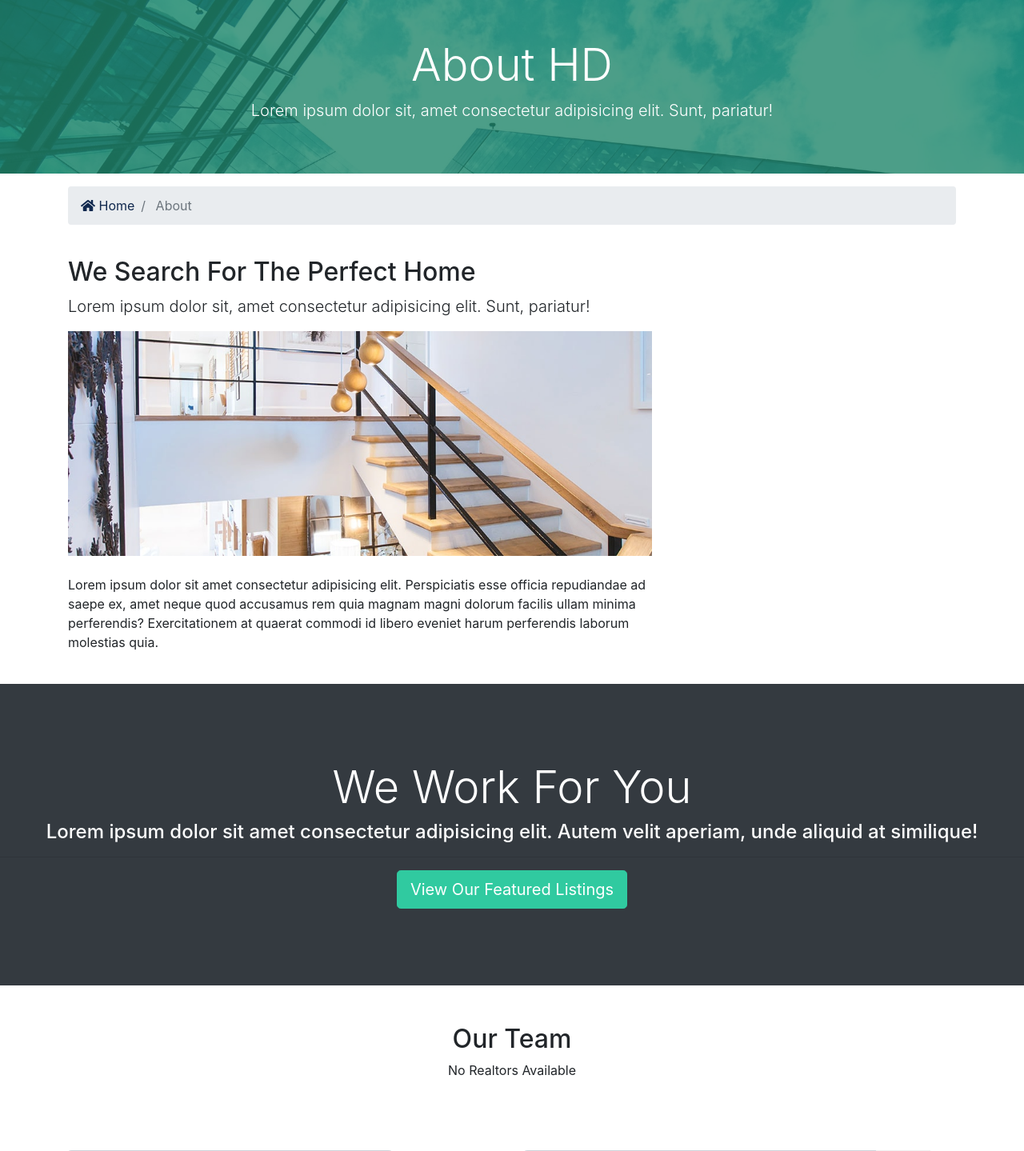
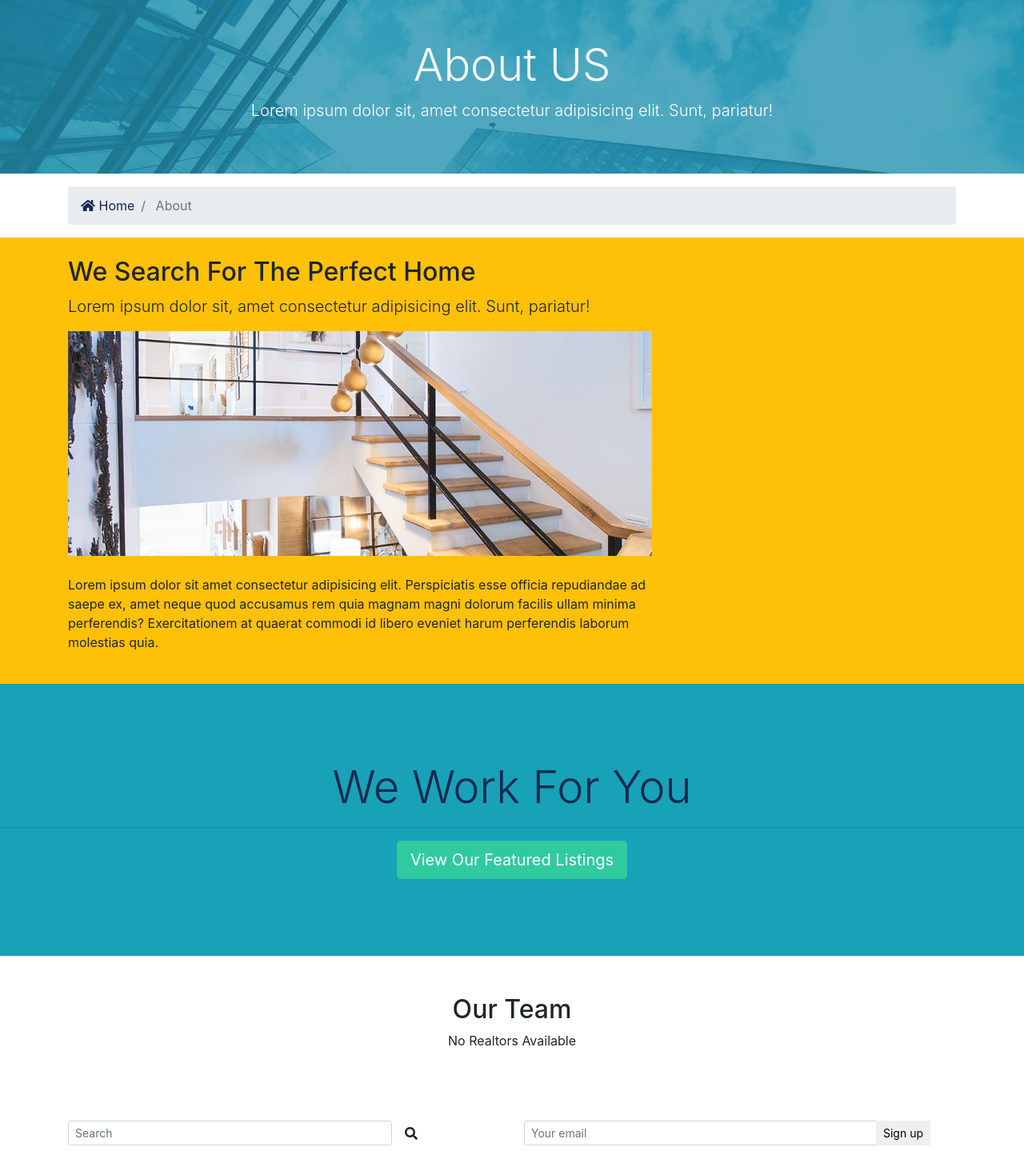
Before and after one commit to Beater1804/salehome, a Django app: page /about in a window 1280 px wide. Shown: the part 72-1511 px from the top of the page at 80% size. Run offline with Django 3.2, Linux system fonts and the light colour scheme; data that the repository does not hold is empty; some libraries are stand-ins or nearby versions.

Commit message:
Chuong sua FE

```diff
--- a/salehome/settings.py
+++ b/salehome/settings.py
@@ -96,7 +96,7 @@ DATABASES = {
         'ENGINE': 'django.db.backends.postgresql',
         'NAME': 'salehomedb',
         'USER': 'postgres',
-        'PASSWORD': 'huyhuy9',
+        'PASSWORD': 'doanhan1971',
         'HOST': 'localhost',
         'PORT': '5432',
     }
--- a/salehome/static/css/style.css
+++ b/salehome/static/css/style.css
@@ -50,7 +50,7 @@ img {
     left: 0;
     min-height: 100%;
     width: 100%;
-    background: rgba(32, 134, 107, 0.8); }
+    background: rgba(36, 147, 175, 0.8); }
 
 #showcase-inner {
   background-size: cover;
@@ -58,7 +58,9 @@ img {
   background: url(../img/building.jpg) no-repeat top center;
   position: relative;
   overflow: hidden;
-  min-height: 200px; }
+  min-height: 200px;
+  font-weight: bold;
+}
   #showcase-inner::before {
     content: '';
     position: absolute;
@@ -66,7 +68,8 @@ img {
     left: 0;
     min-height: 100%;
     width: 100%;
-    background: rgba(32, 134, 107, 0.8); }
+    background: rgba(36, 147, 175, 0.8);
+  }
   #showcase-inner.showcase-search {
     min-height: 270px; }
 
--- a/templates/pages/about.html
+++ b/templates/pages/about.html
@@ -9,7 +9,7 @@
     <div class="container">
       <div class="row text-center">
         <div class="col-md-12">
-          <h1 class="display-4">About HD</h1>
+          <h1 class="display-4 text-light";">About US</h1>
           <p class="lead">Lorem ipsum dolor sit, amet consectetur adipisicing elit. Sunt, pariatur!</p>
         </div>
       </div>
@@ -31,11 +31,11 @@
     </div>
   </section>
 
-  <section id="about" class="py-4">
+  <section id="about" class="py-4 bg-warning bg-gradient">
     <div class="container">
       <div class="row">
         <div class="col-md-8">
-          <h2>We Search For The Perfect Home</h2>
+          <h2 class="text-" >We Search For The Perfect Home</h2>
           <p class="lead">Lorem ipsum dolor sit, amet consectetur adipisicing elit. Sunt, pariatur!</p>
           <img src="{%static 'img/about.jpg'%}" alt="">
           <p class="mt-4">Lorem ipsum dolor sit amet consectetur adipisicing elit. Perspiciatis esse officia repudiandae ad saepe ex, amet
@@ -62,9 +62,9 @@
   </section>
 
   <!-- Work -->
-  <section id="work" class="bg-dark text-white text-center">
-    <h2 class="display-4">We Work For You</h2>
-    <h4>Lorem ipsum dolor sit amet consectetur adipisicing elit. Autem velit aperiam, unde aliquid at similique!</h4>
+  <section id="work" class="bg-info text-white text-center">
+    <h2 class="display-4 text-primary">We Work For You</h2>
+    <!-- <h4>Lorem ipsum dolor sit amet consectetur adipisicing elit. Autem velit aperiam, unde aliquid at similique!</h4> -->
     <hr>
     <a href="{% url 'listings'%}" class="btn btn-secondary text-white btn-lg">View Our Featured Listings</a>
   </section>
```
